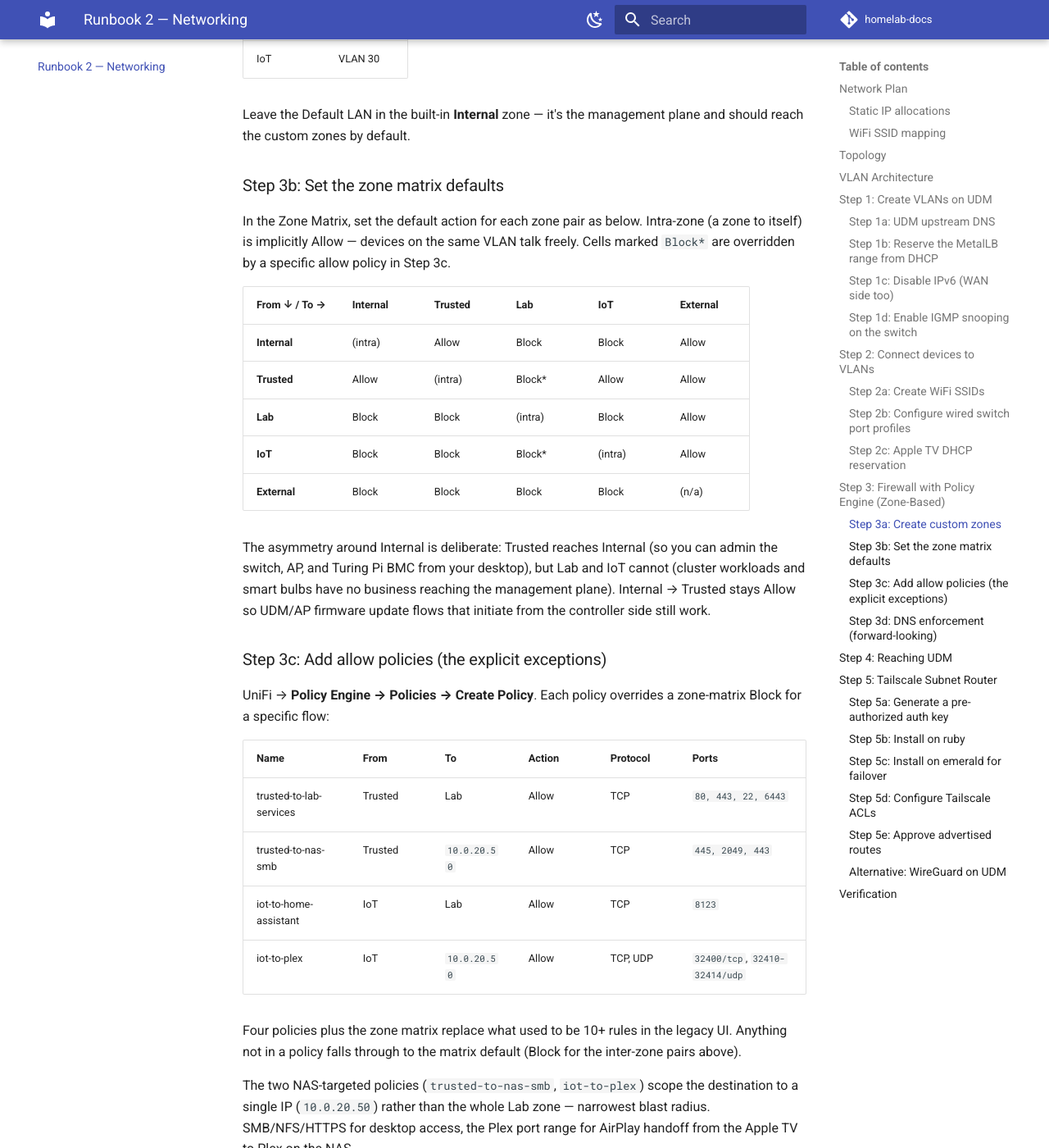
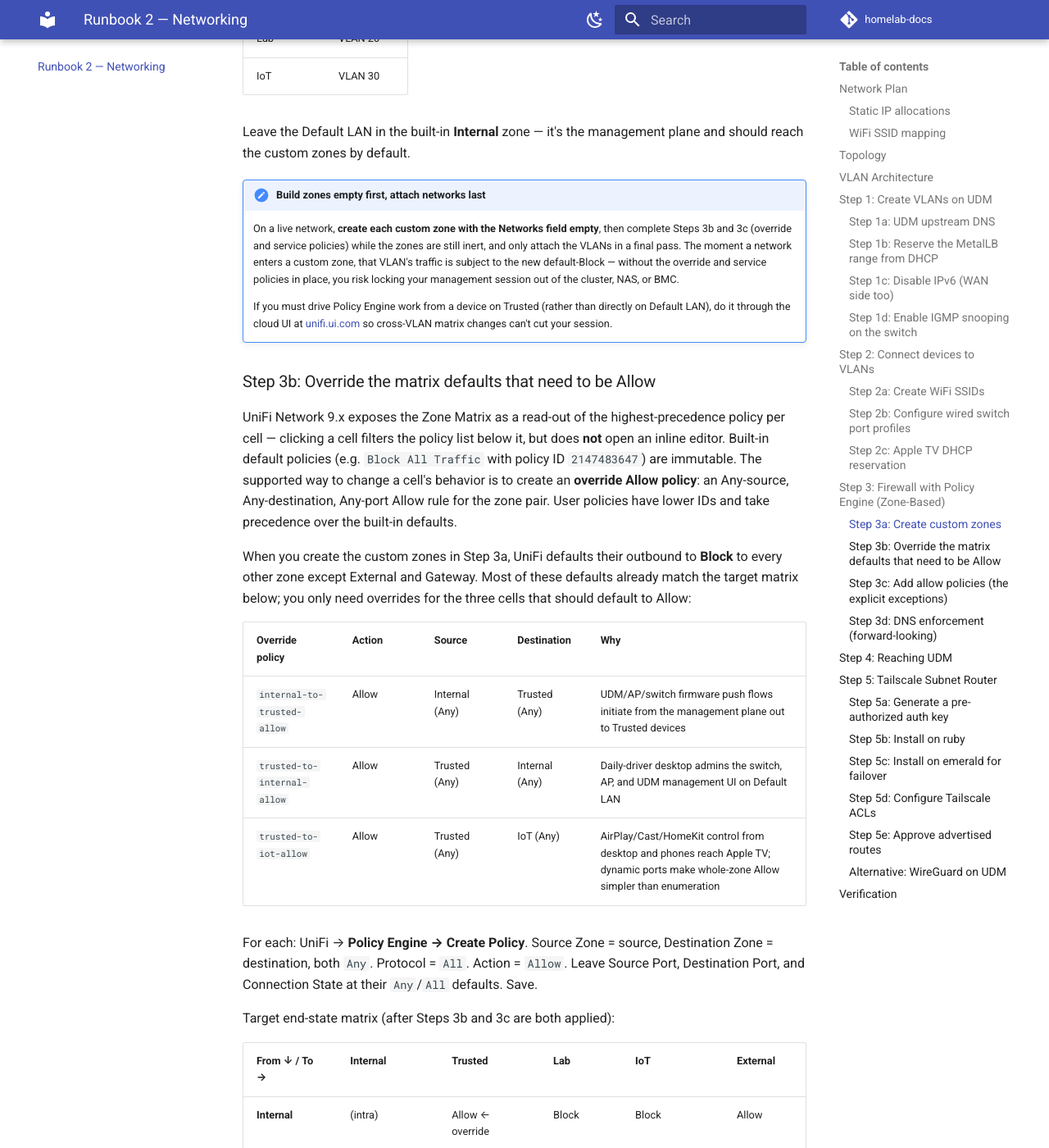
Before and after one commit to alivenda/homelab-docs, an MkDocs documentation site: the page built from docs/02-networking.md, in a window 1280 px wide and 1400 px high, scrolled down 7757 px. Shown: the whole window at 82% size. Built offline with MkDocs 1.6.1 and Material for MkDocs 9.7.7, drawn with Linux system fonts in a browser that asks for light colours; comment, search, counter and statistics services are not loaded; some of the changed text lies outside the part shown.

Commit message:
fix(r2): post-application corrections to Step 3 policies and BMC IP
Bring R2 in line with what actually got applied on the hardware:
- BMC moved to Lab VLAN 20 (10.0.20.4); static IP table updated.
- trusted-to-nas-smb ports: drop 443/2049, add 9999 (UGOS Pro web UI;
  desktop doesn't mount NFS from the NAS).
- New trusted-to-plex policy (TCP 32400 from desktop browser).
- iot-to-plex split into -tcp and -udp policies because UniFi's policy
  form shares the destination port field across protocols.
- Step 3b rewritten: UniFi 9.x Zone Matrix cells aren't directly
  editable (built-in defaults have policy ID INT_MAX); documents the
  override-Allow-policy pattern that is the supported workaround.
- New "build zones empty, attach networks last" safety note in 3a to
  avoid a lockout window when applying segmentation on a live network.
- Two forward-looking notes: Plex Server "LAN Networks" setting
  (cross-VLAN clients fail without it — common Infuse gotcha), and a
  future lab-to-hue-bridge policy for Home Assistant local control.
- Verification checklist updated to reflect the policy count and the
  Plex LAN Networks dependency.

```diff
--- a/docs/02-networking.md
+++ b/docs/02-networking.md
@@ -33,7 +33,7 @@ This table is the authoritative source for every later runbook (Terraform `unifi
 - MetalLB pool: `10.0.20.200–.250` (reserved within Lab VLAN, outside DHCP)
 
 !!! note "Why NAS sits on Lab, not Trusted"
-    NAS (`10.0.20.50`) provides NFS persistent volumes to the cluster (Velero → MinIO, Immich uploads, Plex media). Cluster ↔ NAS traffic stays intra-VLAN with no firewall hop, keeping the storage path low-latency. Trusted devices reach SMB/HTTPS via the per-service `trusted-to-nas-smb` policy (Step 3c). Dual-NICing the UGREEN DXP6800 Pro across Lab+Trusted is an alternative if SMB performance from desktops ever bottlenecks; not chosen for v1.
+    NAS (`10.0.20.50`) provides NFS persistent volumes to the cluster (Velero → MinIO, Immich uploads, Plex media). Cluster ↔ NAS traffic stays intra-VLAN with no firewall hop, keeping the storage path low-latency. Trusted devices reach SMB and the UGOS Pro web UI via the per-service `trusted-to-nas-smb` policy (Step 3c). Dual-NICing the UGREEN DXP6800 Pro across Lab+Trusted is an alternative if SMB performance from desktops ever bottlenecks; not chosen for v1.
 
 !!! note "Guest VLAN — deferred"
     2026 homelab best-practice typically adds a Guest VLAN (visitors get internet only, isolated from everything else). Skipped here to keep the initial scope tight. Easy 10-minute future addition: VLAN 40 `guest`, separate SSID with client isolation, zone-matrix Block to all other zones.
@@ -220,34 +220,60 @@ UniFi → **Settings → Policy Engine → Zone Matrix → Add Zone** (UI labels
 
 Leave the Default LAN in the built-in **Internal** zone — it's the management plane and should reach the custom zones by default.
 
-### Step 3b: Set the zone matrix defaults
+!!! note "Build zones empty first, attach networks last"
+    On a live network, **create each custom zone with the Networks field empty**, then complete Steps 3b and 3c (override and service policies) while the zones are still inert, and only attach the VLANs in a final pass. The moment a network enters a custom zone, that VLAN's traffic is subject to the new default-Block — without the override and service policies in place, you risk locking your management session out of the cluster, NAS, or BMC.
 
-In the Zone Matrix, set the default action for each zone pair as below. Intra-zone (a zone to itself) is implicitly Allow — devices on the same VLAN talk freely. Cells marked `Block*` are overridden by a specific allow policy in Step 3c.
+    If you must drive Policy Engine work from a device on Trusted (rather than directly on Default LAN), do it through the cloud UI at [unifi.ui.com](https://unifi.ui.com) so cross-VLAN matrix changes can't cut your session.
+
+### Step 3b: Override the matrix defaults that need to be Allow
+
+UniFi Network 9.x exposes the Zone Matrix as a read-out of the highest-precedence policy per cell — clicking a cell filters the policy list below it, but does **not** open an inline editor. Built-in default policies (e.g. `Block All Traffic` with policy ID `2147483647`) are immutable. The supported way to change a cell's behavior is to create an **override Allow policy**: an Any-source, Any-destination, Any-port Allow rule for the zone pair. User policies have lower IDs and take precedence over the built-in defaults.
+
+When you create the custom zones in Step 3a, UniFi defaults their outbound to **Block** to every other zone except External and Gateway. Most of these defaults already match the target matrix below; you only need overrides for the three cells that should default to Allow:
+
+| Override policy | Action | Source | Destination | Why |
+|---|---|---|---|---|
+| `internal-to-trusted-allow` | Allow | Internal (Any) | Trusted (Any) | UDM/AP/switch firmware push flows initiate from the management plane out to Trusted devices |
+| `trusted-to-internal-allow` | Allow | Trusted (Any) | Internal (Any) | Daily-driver desktop admins the switch, AP, and UDM management UI on Default LAN |
+| `trusted-to-iot-allow` | Allow | Trusted (Any) | IoT (Any) | AirPlay/Cast/HomeKit control from desktop and phones reach Apple TV; dynamic ports make whole-zone Allow simpler than enumeration |
+
+For each: UniFi → **Policy Engine → Create Policy**. Source Zone = source, Destination Zone = destination, both `Any`. Protocol = `All`. Action = `Allow`. Leave Source Port, Destination Port, and Connection State at their `Any`/`All` defaults. Save.
+
+Target end-state matrix (after Steps 3b and 3c are both applied):
 
 | From ↓ / To → | Internal | Trusted | Lab | IoT | External |
 |---|---|---|---|---|---|
-| **Internal** | (intra) | Allow | Block | Block | Allow |
-| **Trusted** | Allow | (intra) | Block* | Allow | Allow |
+| **Internal** | (intra) | Allow ← override | Block | Block | Allow |
+| **Trusted** | Allow ← override | (intra) | Block* | Allow ← override | Allow |
 | **Lab** | Block | Block | (intra) | Block | Allow |
 | **IoT** | Block | Block | Block* | (intra) | Allow |
 | **External** | Block | Block | Block | Block | (n/a) |
 
-The asymmetry around Internal is deliberate: Trusted reaches Internal (so you can admin the switch, AP, and Turing Pi BMC from your desktop), but Lab and IoT cannot (cluster workloads and smart bulbs have no business reaching the management plane). Internal → Trusted stays Allow so UDM/AP firmware update flows that initiate from the controller side still work.
+Intra-zone (a zone to itself) is L2-switched within the VLAN — it never traverses UDM's firewall, regardless of what the cell displays. Cells marked `Block*` stay Block at the matrix level; the narrow service-specific exceptions are added in Step 3c.
+
+The asymmetry around Internal is deliberate: Trusted reaches Internal (so you can admin the switch, AP, and Turing Pi BMC from your desktop), but Lab and IoT cannot (cluster workloads and smart bulbs have no business reaching the management plane).
+
+!!! note "Why these three and not others"
+    The other matrix cells (Internal→Lab, Internal→IoT, IoT→Trusted, etc.) all want Block in the target state. UniFi already defaults them to Block for new custom zones, so no override policy is needed — the built-in default does the job.
 
 ### Step 3c: Add allow policies (the explicit exceptions)
 
-UniFi → **Policy Engine → Policies → Create Policy**. Each policy overrides a zone-matrix Block for a specific flow:
+UniFi → **Policy Engine → Create Policy**. Each policy overrides a zone-matrix Block for a specific flow:
 
 | Name | From | To | Action | Protocol | Ports |
 |---|---|---|---|---|---|
-| trusted-to-lab-services | Trusted | Lab | Allow | TCP | `80, 443, 22, 6443` |
-| trusted-to-nas-smb | Trusted | `10.0.20.50` | Allow | TCP | `445, 2049, 443` |
+| trusted-to-lab-services | Trusted | Lab | Allow | TCP | `22, 80, 443, 6443` |
+| trusted-to-nas-smb | Trusted | `10.0.20.50` | Allow | TCP | `445, 9999` |
+| trusted-to-plex | Trusted | `10.0.20.50` | Allow | TCP | `32400` |
 | iot-to-home-assistant | IoT | Lab | Allow | TCP | `8123` |
-| iot-to-plex | IoT | `10.0.20.50` | Allow | TCP, UDP | `32400/tcp`, `32410-32414/udp` |
+| iot-to-plex-tcp | IoT | `10.0.20.50` | Allow | TCP | `32400` |
+| iot-to-plex-udp | IoT | `10.0.20.50` | Allow | UDP | `32410-32414` |
 
-Four policies plus the zone matrix replace what used to be 10+ rules in the legacy UI. Anything not in a policy falls through to the matrix default (Block for the inter-zone pairs above).
+Six policies plus the zone matrix replace what used to be 10+ rules in the legacy UI. Anything not in a policy falls through to the matrix default (Block for the inter-zone pairs above). UniFi's policy form shares the port field across protocols, so `iot-to-plex` is split into `-tcp` and `-udp` policies — the two protocols use different port ranges (TCP `32400` for the Plex API; UDP `32410-32414` for GDM discovery).
 
-The two NAS-targeted policies (`trusted-to-nas-smb`, `iot-to-plex`) scope the destination to a single IP (`10.0.20.50`) rather than the whole Lab zone — narrowest blast radius. SMB/NFS/HTTPS for desktop access, the Plex port range for AirPlay handoff from the Apple TV to Plex on the NAS.
+Three of these (`trusted-to-nas-smb`, `trusted-to-plex`, `iot-to-plex-*`) scope the destination to a single IP (`10.0.20.50`) rather than the whole Lab zone — narrowest blast radius. Ports: `445` (SMB) and `9999` (UGOS Pro web UI) for desktop NAS access, `32400` for Plex web UI from desktop, `32400/tcp` + `32410-32414/udp` for Apple TV streaming.
+
+UniFi auto-generates a matching `(Return)` policy for every Allow rule (it's stateful by default) — expect the policy count to roughly double after Step 3c.
 
 !!! note "Established/related is automatic"
     UniFi's Policy Engine is stateful — once a connection is allowed in one direction, return traffic is allowed automatically. You don't need a separate "allow established/related" rule (the legacy `LAN IN` firewall did require this). This is why "Trusted → Lab Allow + Lab → Trusted Block" works as expected: your desktop can reach the cluster API, the response gets back, but the cluster cannot initiate a connection to your desktop.
@@ -260,6 +286,16 @@ The two NAS-targeted policies (`trusted-to-nas-smb`, `iot-to-plex`) scope the de
 
 !!! note "UDM is in the data path for inter-VLAN traffic"
     Because UDM is the L3 router between VLANs, every Trusted → Lab service request flows through UDM. Performance is fine for homelab scale (gigabit class), but it means firewall policies apply on every request and UDM CPU sees the load. The alternative (MetalLB in BGP mode with UDM peering) eliminates this but requires UDM Pro/SE with BGP enabled.
+
+!!! note "Plex Server: tell it which client subnets count as LAN"
+    Placing Plex Server (on the NAS in Lab) and Plex clients (Apple TV on IoT, desktop on Trusted) on different VLANs means Plex Server doesn't automatically recognize cross-VLAN clients as "local." Clients fall back to plex.tv relay or fail outright — Infuse on Apple TV is a common casualty.
+
+    Fix is Plex-side, not firewall-side: in Plex Web UI → **Settings → Network → "List of IP addresses and networks that are allowed without auth"**, add the Plex client subnets — `10.0.10.0/24, 10.0.30.0/24` for this setup. Plex then advertises its local IP to clients on those subnets and treats their streams as LAN-quality. The firewall policies above are correct regardless; this is just Plex's own LAN-detection logic.
+
+!!! note "Forward-looking: Lab → IoT for Home Assistant local control"
+    When Home Assistant is deployed (R6+), the best-practice integration for Philips Hue, Shelly, and other local-control smart devices is HA talking to them directly on the local network — faster and works offline, unlike cloud routing. That's a **Lab → IoT** flow, which the matrix above blocks by default.
+
+    Add a narrowly-scoped policy then (e.g. `lab-to-hue-bridge`: Lab → `10.0.30.x` of the bridge/controller, TCP `80` and/or `443`). Scope to the specific device IP, not whole IoT zone, to avoid HA being able to reach the printer's web UI or other unrelated IoT devices.
 
 ### Step 3d: DNS enforcement (forward-looking)
 
@@ -410,14 +446,14 @@ Tailscale is easier (NAT traversal handled, no port forward needed). WireGuard o
 - [ ] IPv6 disabled on both WAN and every VLAN
 - [ ] SSIDs `home` (Trusted) and `home-iot` (IoT) created and assigned
 - [ ] Wired ports for home desktop and all four cluster nodes set to the right Native VLAN
-- [ ] Policy Engine: three custom zones (Trusted, Lab, IoT), zone matrix Block-by-default between custom pairs, four allow policies (trusted→lab services, trusted→nas SMB, iot→HA, iot→Plex)
+- [ ] Policy Engine: three custom zones (Trusted, Lab, IoT) with networks attached only after policies are in place, three override Allow policies (Internal↔Trusted, Trusted→IoT), six service-specific Allow policies (trusted→lab services, trusted→nas SMB, trusted→Plex, iot→HA, iot→Plex TCP, iot→Plex UDP)
 - [ ] From a Trusted device: `https://10.0.10.1` loads UDM UI
 - [ ] From a Trusted device: `curl https://10.0.20.10:6443` reaches ruby k3s API
 - [ ] From a Trusted device: arbitrary high-port connection to ruby (e.g. `nc -zv 10.0.20.10 9999`) is **refused** — proves the policy restricts to listed ports, not any
 - [ ] From a Trusted device: SMB mount of `\\10.0.20.50\<share>` succeeds (proves `trusted-to-nas-smb`)
 - [ ] From an IoT device: `ping 10.0.20.10` fails (no policy allows it)
 - [ ] From an IoT device: `curl http://<HA-IP>:8123` succeeds (iot-to-HA policy)
-- [ ] From the Apple TV: AirPlay handoff to Plex on the NAS works (proves mDNS reflector + `iot-to-plex` + IGMP snooping all wired up correctly)
+- [ ] From the Apple TV: AirPlay handoff to Plex on the NAS works via Infuse and/or the Plex app (proves mDNS reflector + `iot-to-plex-tcp` + `iot-to-plex-udp` + IGMP snooping all wired up correctly, plus Plex Server's LAN Networks setting includes `10.0.30.0/24`)
 - [ ] From a phone on `home` SSID: AirPlay from Photos / Music finds Apple TV in the picker and casts successfully — proves mDNS reflector is working
 - [ ] *(after Pi-hole deploy)* From any client: `dig @8.8.8.8 example.com` times out (proves `dns-public-block` policy); `dig @<pi-hole-ip> example.com` succeeds
 - [ ] From a Trusted device with Tailscale connected via cellular: `ping 10.0.20.10` over Tailscale works
```
Also changed, not shown: other parts of docs/02-networking.md (+1 -1 lines).
